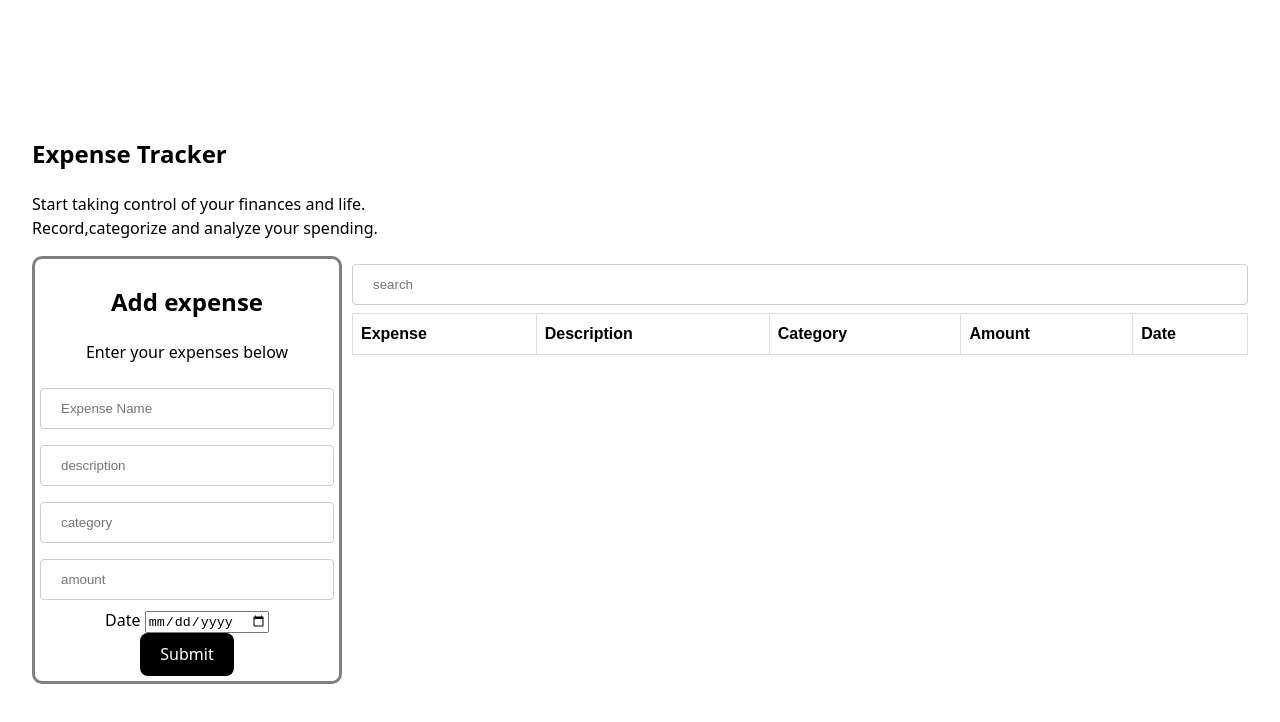
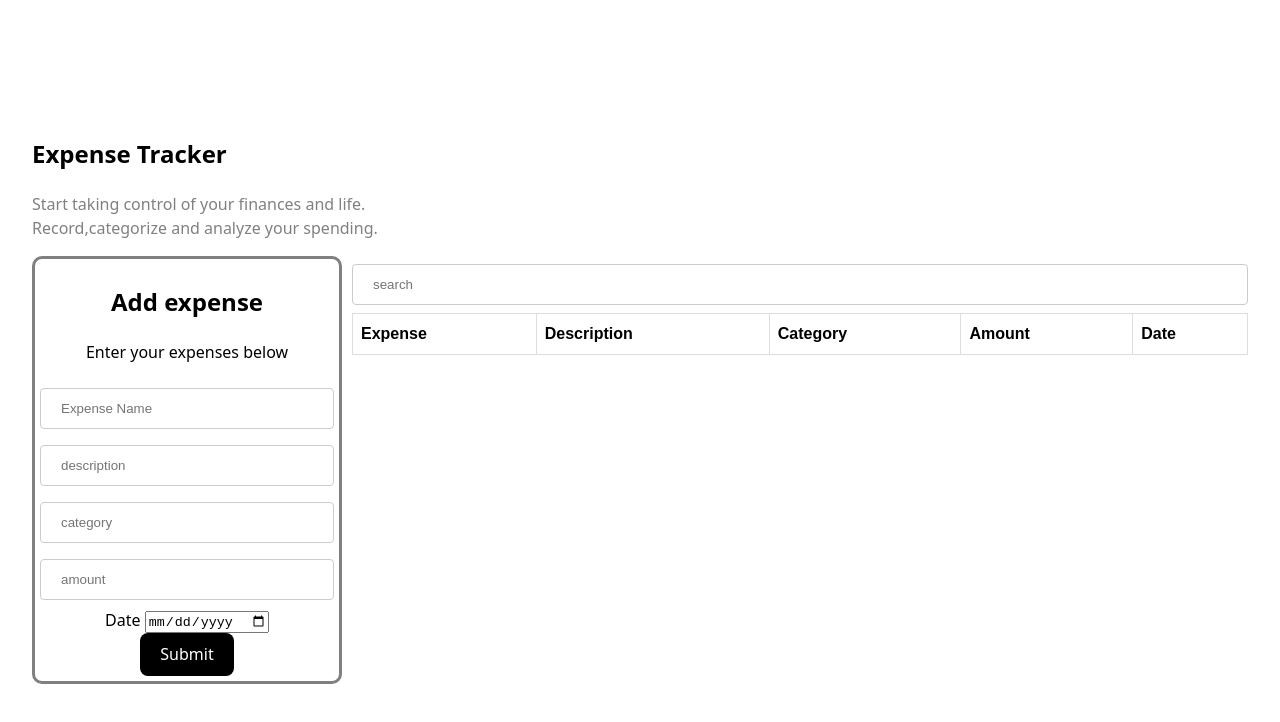
Before and after one commit to mercycheps/expense-tracker, a React (Vite) app: page / in a window 1280 px wide. Shown: the top 722 px of the page. Built offline with nearby package versions, Linux system fonts and the light colour scheme.

Commit message:
added a readme.md

```diff
--- a/src/App.jsx
+++ b/src/App.jsx
@@ -14,8 +14,8 @@ function App() {
   };
 
   const deleteExpense = (id)=> {
-  console.log("Deleting"+ id);
-  setExpenses((Expenses)=>Expenses.filter((expense)=>expense.id !== id));
+  // console.log("Deleting"+ id);
+  setExpenses((expenses)=>expenses.filter((expense)=>expense.id !== id));
   }
 
 
@@ -24,7 +24,7 @@ function App() {
     <div>
       <div style={{ left: "3px", top: "0px", textAlign: "left" }}>
         <h2>Expense Tracker</h2>
-        <p style={{ colo: "grey", width: "400px" }}>
+        <p style={{ color: "grey", width: "400px" }}>
           Start taking control of your finances and life. Record,categorize and
           analyze your spending.
         </p>
```
Also changed, not shown: 1 other file (tests, documents, lock files or other folders).
